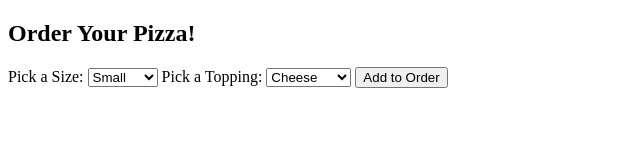
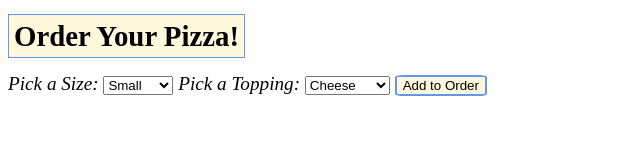
Before and after one commit to FavWest/pizza-parlor, a plain HTML site: page index.html in a window 1280 px wide. Shown: the whole page, without its empty margins (0-640 px from the left). Drawn offline with Linux system fonts and the light colour scheme.

Commit message:
style button

```diff
--- a/css/styles.css
+++ b/css/styles.css
@@ -6,8 +6,20 @@
   border: 1px solid cornflowerblue;
   font-size: larger;
   background-color: cornsilk;
+  padding: 5px;
 }
 
 ul.box-style{
   width: 35%;
 }
+
+#pizza-order{
+  font-style: italic;
+  font-size: larger;
+}
+
+button{
+  background-color:cornsilk;
+  border: 2px solid cornflowerblue;
+  border-radius: 10%;
+}
--- a/index.html
+++ b/index.html
@@ -7,7 +7,7 @@
   <title>Pizza Parlor</title>
 </head>
 <body>
-  <h2>Order Your Pizza!</h2>
+  <h2><span class="box-style">Order Your Pizza!</span></h2>
   <form id="pizza-order">
     <label for="size">Pick a Size:</label>
     <select class="form-control" id="size">
```
